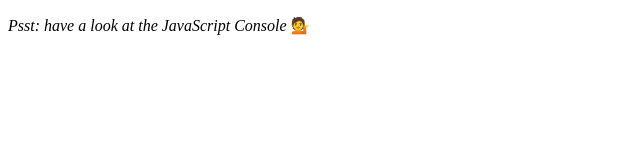
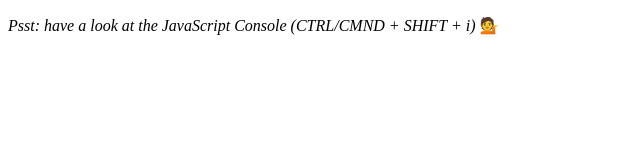
Before and after one commit to danmalmx/30_day_JavaScript_challenge, a plain HTML site: page Array_Cardio_2/index.html in a window 1280 px wide. Shown: the whole page, without its empty margins (0-640 px from the left). Drawn offline with Linux system fonts and the light colour scheme.

Commit message:
Update index.html

```diff
--- a/Array_Cardio_2/index.html
+++ b/Array_Cardio_2/index.html
@@ -5,7 +5,7 @@
   <title>Array Cardio 💪💪</title>
 </head>
 <body>
-  <p><em>Psst: have a look at the JavaScript Console</em> 💁</p>
+  <p><em>Psst: have a look at the JavaScript Console (CTRL/CMND + SHIFT + i)</em> 💁</p>
   <script>
     // ## Array Cardio Day 2
 
```
